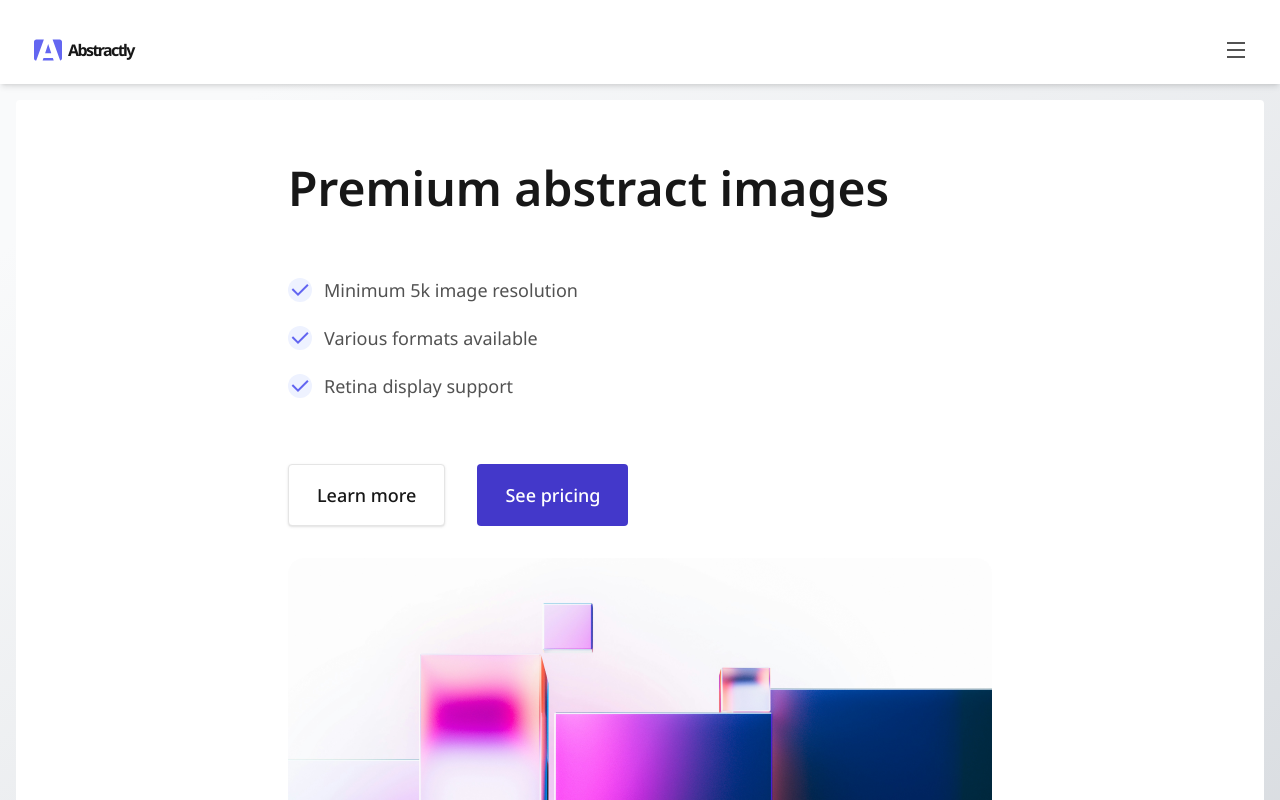
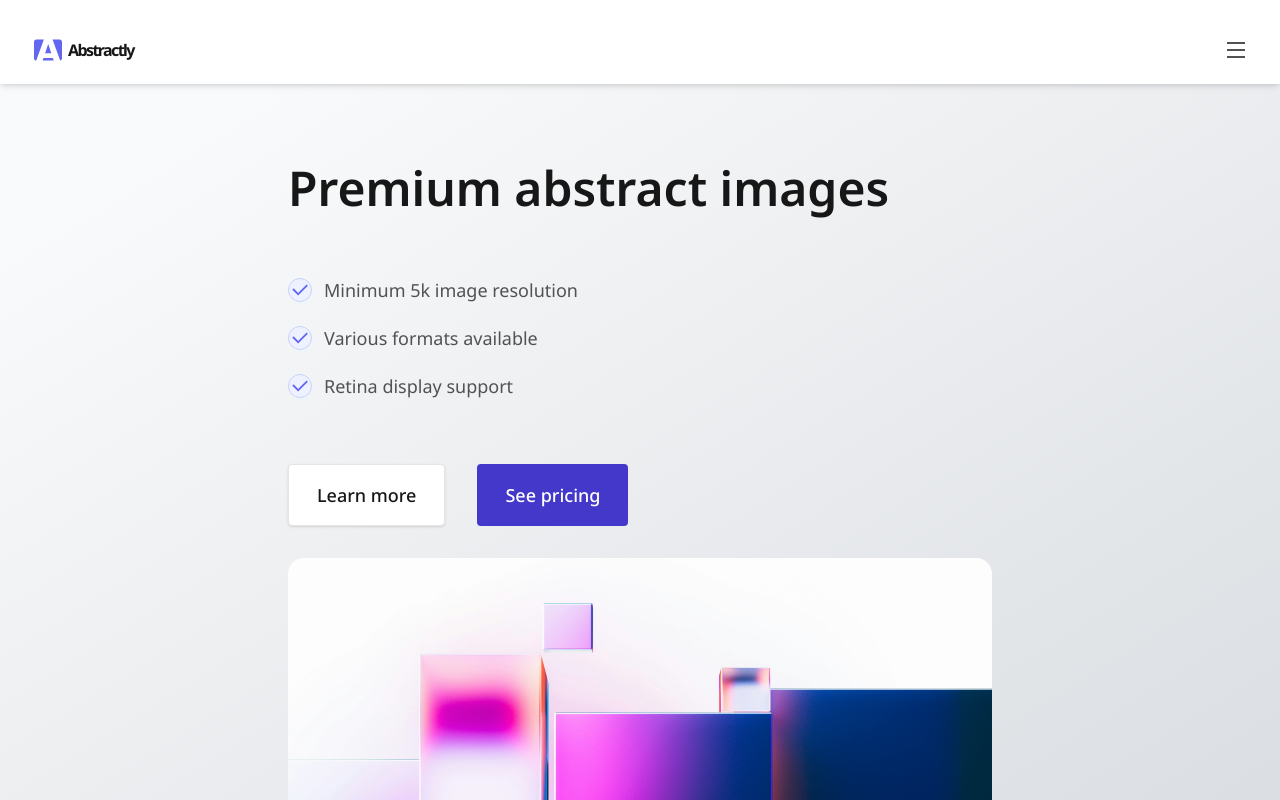
Before and after one commit to av0ed/ui-component-library, a Next.js app: page / in a window 1280 px wide. Shown: the top 800 px of the page. Built offline with nearby package versions, Linux system fonts and the light colour scheme.

Commit message:
add background color to some components

```diff
--- a/app/_components/checklist-item.tsx
+++ b/app/_components/checklist-item.tsx
@@ -7,7 +7,7 @@ interface ChecklistItemProps {
 export default function ChecklistItem({ text }: ChecklistItemProps) {
   return (
     <li className="flex flex-row gap-x-3">
-      <RiCheckFill className="self-center w-6 h-6 bg-indigo-50 rounded-full fill-indigo-500" />
+      <RiCheckFill className="self-center border border-indigo-200 w-6 h-6 bg-indigo-50 rounded-full fill-indigo-500" />
       <span className="text-lg text-neutral-600 self-stretch">{text}</span>
     </li>
   );
--- a/app/_components/feature-card.tsx
+++ b/app/_components/feature-card.tsx
@@ -30,7 +30,7 @@ export default function FeatureCard({
     <li
       className={`flex w-full gap-5 max-w-screen-sm md:max-w-screen-md ${classes[iconAlign].container}`}
     >
-      <div className="flex items-center justify-center h-12 w-12 rounded-full shadow shrink-0">
+      <div className="flex bg-white items-center justify-center h-12 w-12 rounded-full shadow shrink-0">
         {Icon && <Icon className="text-indigo-700 h-6 w-6" />}
       </div>
       <div
--- a/app/_components/hero-section.tsx
+++ b/app/_components/hero-section.tsx
@@ -18,7 +18,7 @@ export default function HeroSection({
   subHeading,
 }: HeroSectionProps) {
   return (
-    <div className="h-full flex flex-col rounded justify-center items-center bg-white">
+    <div className="h-full flex flex-col rounded justify-center items-center">
       <div className="flex flex-col lg:flex-row gap-y-12 md:gap-y-8 lg:gap-x-8 py-12 md:py-16 px-4 lg:p-24 max-w-screen-sm md:max-w-screen-md lg:max-w-screen-lg">
         <div className="flex flex-col lg:justify-center">
           <h1 className="text-4xl md:text-5xl lg:text-6xl font-semibold text-neutral-900">
--- a/app/pricing-section-single/page.tsx
+++ b/app/pricing-section-single/page.tsx
@@ -42,7 +42,7 @@ export default function PricingSectionSinglePage() {
             ))}
           </div>
         </div>
-        <div className="max-w-screen-md lg:w-2/5 flex flex-col gap-y-8 p-8 shadow-lg border border-neutral-200 rounded-lg">
+        <div className="bg-white max-w-screen-md lg:w-2/5 flex flex-col gap-y-8 p-8 shadow-lg border border-neutral-200 rounded-lg">
           <div className="flex flex-col gap-y-2 items-center">
             <Badge classes="badge--md badge--success" text="Popular" />
             <span className="text-neutral-900 text-5xl font-semibold md:text-6xl md:font-bold">
```
